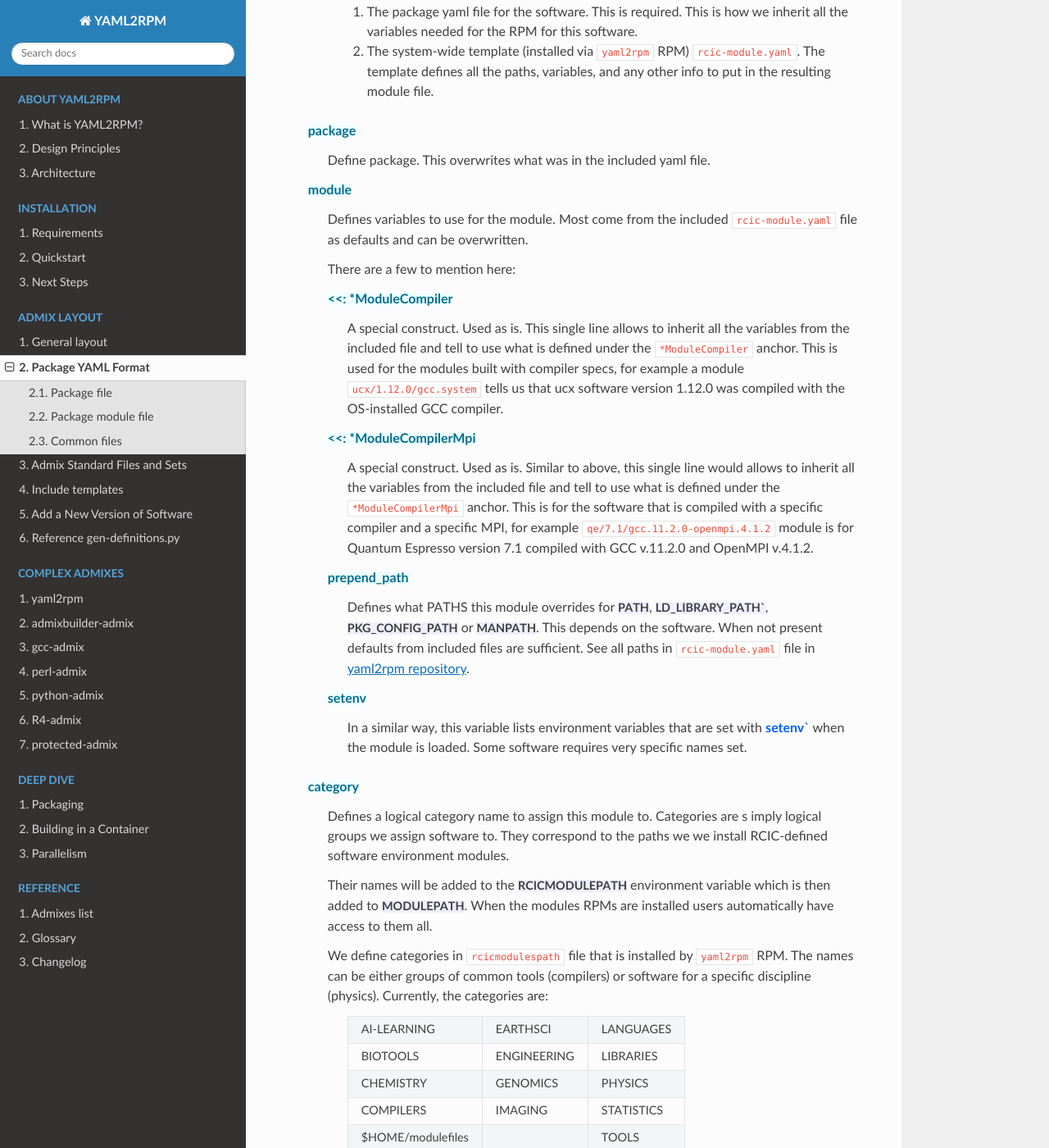
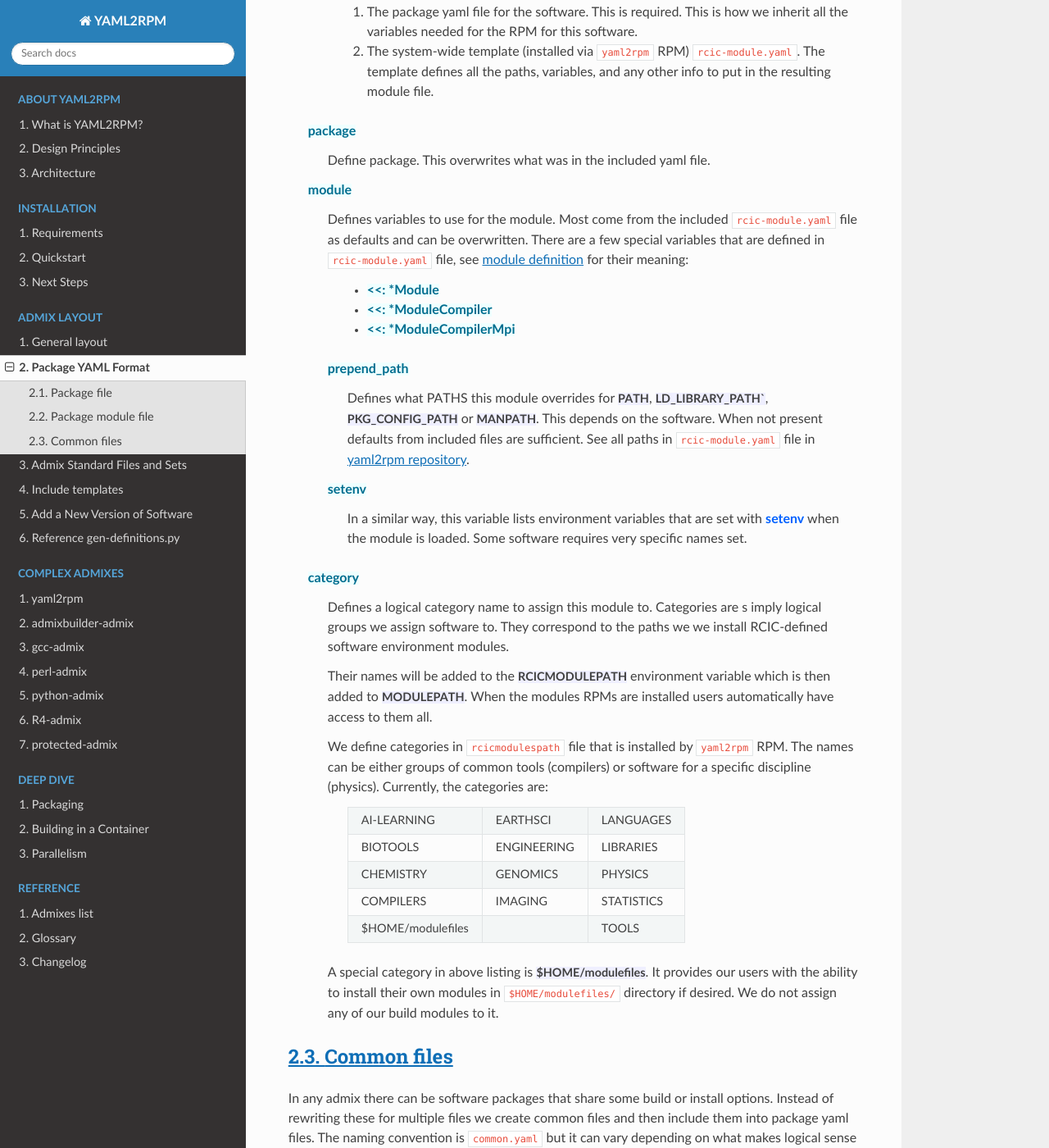
Before and after one commit to RCIC-UCI-Public/yaml2rpm-docs, a Sphinx documentation site: the page built from docs/source/yamlformat/yaml-package.rst, in a window 1280 px wide and 1400 px high, scrolled down 4452 px. Shown: the whole window at 82% size. Built offline with Sphinx 7.4.7 and the Read the Docs theme 3.1.0, drawn with Linux system fonts in a browser that asks for light colours; pages that are not in the unit, such as notebooks, are missing from menus; some of the changed text lies outside the part shown.

Commit message:
add compiler specs module definition.. use references to oit.

```diff
--- a/docs/source/yamlformat/yaml-package.rst
+++ b/docs/source/yamlformat/yaml-package.rst
@@ -134,7 +134,7 @@ Package module file
 Many software packages need to have environment modules to be useful.
 We use package module yaml files to create them.
 The file naming convention is inherited from the package yaml file name,
-usually: ``SWNAME-module.yaml``
+usually: ``SWNAME-module.yaml``. All module yaml files need to include :ref:`rcic-module.yaml`.
 
 An example for a very simple module file ``bioconda-module.yaml``
 from `bioconda-admix repository <https://github.com/RCIC-UCI-Public/bioconda-admix/>`_:
@@ -174,24 +174,13 @@ A more complex example the ``ucx-module.yaml`` (works with the above ``ucx.yaml`
   :yvars:`module`
     Defines variables to use for the module. Most come from the included
     ``rcic-module.yaml`` file as defaults and  can be overwritten.
+    There are a few special variables that are defined in ``rcic-module.yaml``
+    file, see :ref:`module definition <module_definition>` for their meaning:
 
-    There are a few to mention here:
+        * :yvars:`<<: *Module`
+        * :yvars:`<<: *ModuleCompiler`
+        * :yvars:`<<: *ModuleCompilerMpi`
 
-    :yvars:`<<: *ModuleCompiler`
-      A special construct. Used as is.
-      This single line allows to inherit all the variables from the included
-      file and tell to use what is defined under the ``*ModuleCompiler`` anchor.
-      This is used for the modules built with compiler specs, for example a module
-      ``ucx/1.12.0/gcc.system`` tells us that ucx software version 1.12.0 was
-      compiled with the OS-installed GCC compiler.
-    :yvars:`<<: *ModuleCompilerMpi`
-      A special construct. Used as is.
-      Similar to above, this single line would allows to inherit all the
-      variables from the included file and tell to use what is defined under the
-      ``*ModuleCompilerMpi`` anchor. This is for the software that is compiled
-      with a specific compiler and a specific MPI, for example
-      ``qe/7.1/gcc.11.2.0-openmpi.4.1.2`` module is for Quantum Espresso
-      version 7.1 compiled with GCC v.11.2.0 and OpenMPI v.4.1.2.
     :yvars:`prepend_path`
       Defines what PATHS this module overrides for :tt:`PATH`,
       :tt:`LD_LIBRARY_PATH``, :tt:`PKG_CONFIG_PATH` or :tt:`MANPATH`.
@@ -200,7 +189,7 @@ A more complex example the ``ucx-module.yaml`` (works with the above ``ucx.yaml`
       `yaml2rpm repository <https://github.com/RCIC-UCI-Public/yaml2rpm/>`_.
     :yvars:`setenv`
       In a similar way,  this variable lists environment variables that are
-      set with :command:`setenv`` when the module is loaded. Some software
+      set with :command:`setenv` when the module is loaded. Some software
       requires very specific names set.
 
   .. _category:
```
Also changed, not shown: docs/source/yamlformat/include-templates.rst (+41 -8 lines).
